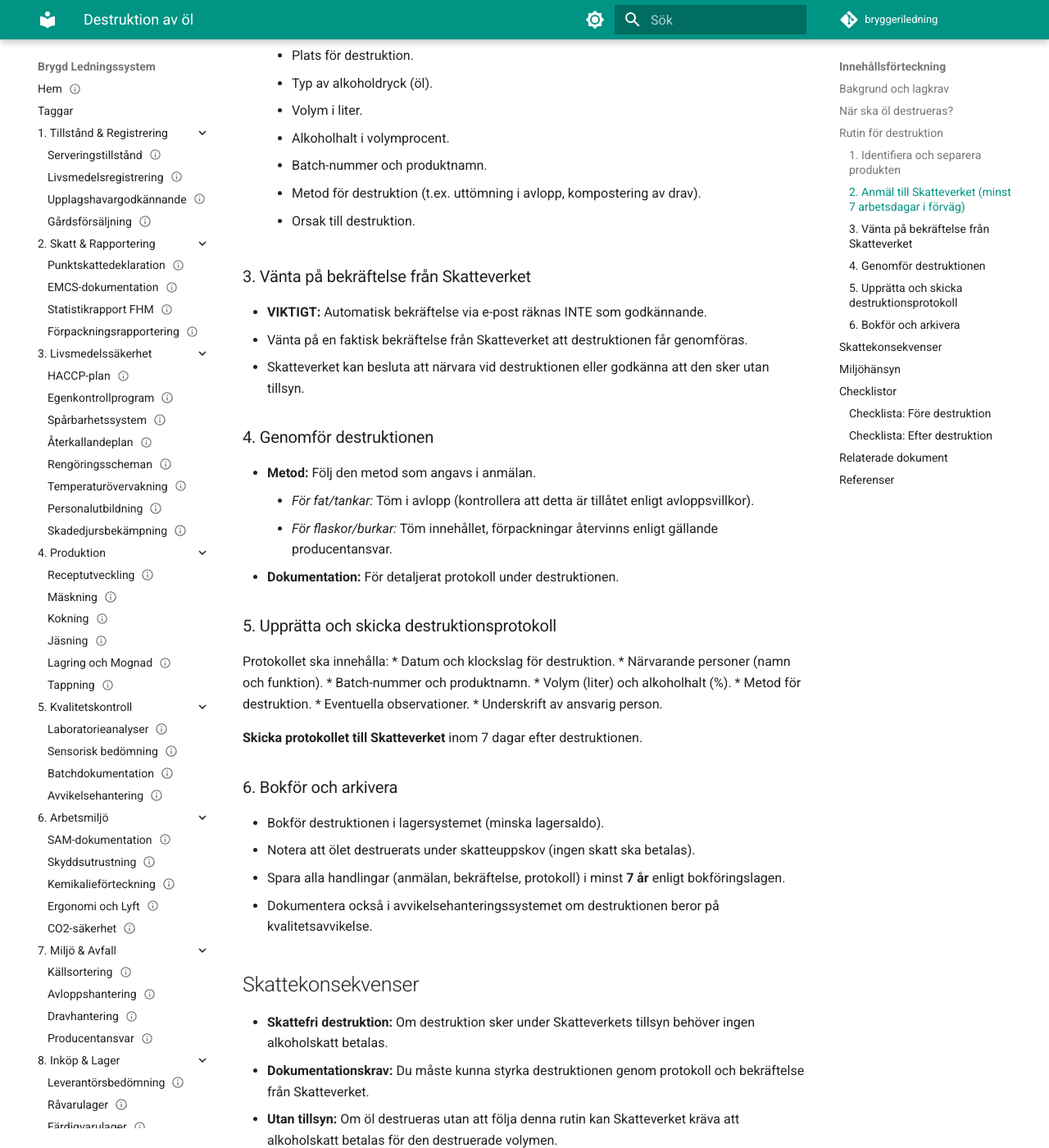
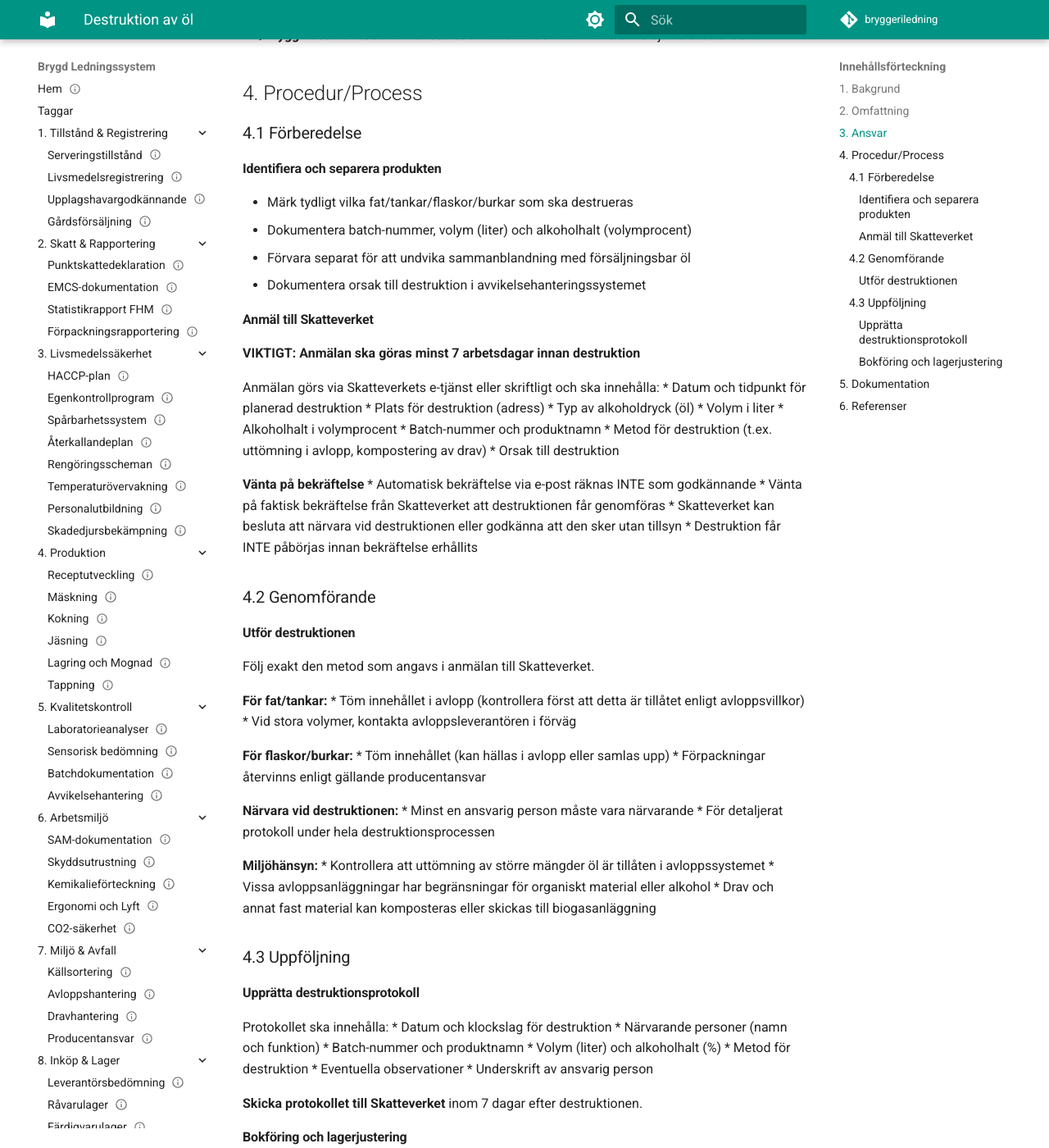
Before and after one commit to ollecwes/bryggeriledning, an MkDocs documentation site: the page built from docs/2_Skatt_och_rapportering/Destruktion_av_öl.md, in a window 1280 px wide and 1400 px high, scrolled down 1154 px. Shown: the whole window at 82% size. Built offline with MkDocs 1.6.1 and Material for MkDocs 9.7.7, drawn with Linux system fonts in a browser that asks for light colours; comment, search, counter and statistics services are not loaded; some of the changed text lies outside the part shown.

Commit message:
feat: recreate beer destruction documentation using brewery-doc-template
Recreated documentation for beer destruction process using the official
brewery-doc-template skill to ensure proper structure and formatting.

Content includes:
- Legal requirements and tax implications per Lag (2022:156)
- Step-by-step process with 7-day advance Skatteverket notification
- Preparation, execution, and follow-up procedures
- Documentation requirements (7-year retention)
- Environmental considerations
- Comprehensive checklists

Structure follows brewery-doc-template standard:
1. Bakgrund (Background)
2. Omfattning (Scope)
3. Ansvar (Responsibilities)
4. Procedur/Process (with subsections)
5. Dokumentation (Documentation)
6. Referenser (References)

References:
- Lag (2022:156) om alkoholskatt
- SKVFS 2022:13
- Skatteverket rättslig vägledning

```diff
--- a/docs/2_Skatt_och_rapportering/Destruktion_av_öl.md
+++ b/docs/2_Skatt_och_rapportering/Destruktion_av_öl.md
@@ -10,91 +10,123 @@ tags:
   - avvikelse
 ---
 
-# Process: Destruktion av öl
+# Destruktion av öl
 
-**Syfte:** Att säkerställa att öl som inte kan säljas destrueras enligt lagkrav och utan att alkoholskatt behöver betalas.
+**Syfte:** Rutin för skattefri destruktion av öl som inte kan säljas, inklusive anmälan till Skatteverket och dokumentationskrav
 
-**Ansvarig:** Ekonomiansvarig i samarbete med Kvalitetsansvarig
+**Ansvarig:** Ekonomiansvarig
 
-## Bakgrund och lagkrav
+## 1. Bakgrund
 
 Öl som destrueras under Skatteverkets tillsyn behöver inte beskattas. Detta gäller för alkoholdrycker som destrueras under skatteuppskovsförfarande enligt lag (2022:156) om alkoholskatt.
 
-**Rättslig grund:** Skatteverkets föreskrifter (SKVFS 2022:13)
+**Rättslig grund:**
+*   Lag (2022:156) om alkoholskatt
+*   Skatteverkets föreskrifter (SKVFS 2022:13)
 
-## När ska öl destrueras?
+För att destruktionen ska vara skattefri måste den ske under Skatteverkets tillsyn enligt fastställd procedur. Om destruktion sker utan att följa denna rutin kan Skatteverket kräva att alkoholskatt betalas för den destruerade volymen.
 
-Öl som inte kan säljas kan destrueras i följande situationer:
-*   **Kvalitetsavvikelser:** Smakfel, infektioner, felaktiga parametrar (alkoholhalt, sötma, syra).
-*   **Tekniska fel:** Läckande flaskor/burkar, dålig karbonering, sediment i slutprodukt.
-*   **Felaktig märkning:** Om etikettering inte går att korrigera och produkten inte får säljas med felaktiga uppgifter.
-*   **Utgången hållbarhet:** Produkter som passerat bäst före-datum och inte längre håller kvalitet.
-*   **Överproduktion:** Om produkten inte kan lagras eller säljas inom rimlig tid.
+## 2. Omfattning
 
-## Rutin för destruktion
+Detta dokument gäller destruktion av öl som inte kan säljas, oavsett orsak. Typiska situationer inkluderar:
 
-### 1. Identifiera och separera produkten
-*   Märk tydligt vilka fat/tankar/flaskor/burkar som ska destrueras.
-*   Dokumentera batch-nummer, volym och alkoholhalt.
-*   Förvara separat för att undvika sammanblandning med försäljningsbar öl.
+*   **Kvalitetsavvikelser:** Smakfel, infektioner, felaktiga parametrar (alkoholhalt, sötma, syra)
+*   **Tekniska fel:** Läckande flaskor/burkar, dålig karbonering, sediment i slutprodukt
+*   **Felaktig märkning:** Om etikettering inte går att korrigera och produkten inte får säljas med felaktiga uppgifter
+*   **Utgången hållbarhet:** Produkter som passerat bäst före-datum och inte längre håller kvalitet
+*   **Överproduktion:** Om produkten inte kan lagras eller säljas inom rimlig tid
 
-### 2. Anmäl till Skatteverket (minst 7 arbetsdagar i förväg)
-*   **Tidsfrist:** Anmälan ska göras minst **7 arbetsdagar** innan destruktion.
-*   **Metod:** Via Skatteverkets e-tjänst eller skriftligt.
-*   **Uppgifter som ska lämnas:**
-    *   Datum och tidpunkt för planerad destruktion.
-    *   Plats för destruktion.
-    *   Typ av alkoholdryck (öl).
-    *   Volym i liter.
-    *   Alkoholhalt i volymprocent.
-    *   Batch-nummer och produktnamn.
-    *   Metod för destruktion (t.ex. uttömning i avlopp, kompostering av drav).
-    *   Orsak till destruktion.
+## 3. Ansvar
 
-### 3. Vänta på bekräftelse från Skatteverket
-*   **VIKTIGT:** Automatisk bekräftelse via e-post räknas INTE som godkännande.
-*   Vänta på en faktisk bekräftelse från Skatteverket att destruktionen får genomföras.
-*   Skatteverket kan besluta att närvara vid destruktionen eller godkänna att den sker utan tillsyn.
+**Ekonomiansvarig:** Ansvarar för kontakt med Skatteverket, anmälan och att säkerställa att destruktion sker enligt lagkrav.
 
-### 4. Genomför destruktionen
-*   **Metod:** Följ den metod som angavs i anmälan.
-    *   *För fat/tankar:* Töm i avlopp (kontrollera att detta är tillåtet enligt avloppsvillkor).
-    *   *För flaskor/burkar:* Töm innehållet, förpackningar återvinns enligt gällande producentansvar.
-*   **Dokumentation:** För detaljerat protokoll under destruktionen.
+**Kvalitetsansvarig:** Identifierar produkter som behöver destrueras, dokumenterar avvikelser och säkerställer att produkter separeras korrekt.
 
-### 5. Upprätta och skicka destruktionsprotokoll
+**VD/Bryggmästaren:** Godkänner beslut om destruktion och närvara vid själva destruktionen.
+
+## 4. Procedur/Process
+
+### 4.1 Förberedelse
+
+#### Identifiera och separera produkten
+*   Märk tydligt vilka fat/tankar/flaskor/burkar som ska destrueras
+*   Dokumentera batch-nummer, volym (liter) och alkoholhalt (volymprocent)
+*   Förvara separat för att undvika sammanblandning med försäljningsbar öl
+*   Dokumentera orsak till destruktion i avvikelsehanteringssystemet
+
+#### Anmäl till Skatteverket
+**VIKTIGT: Anmälan ska göras minst 7 arbetsdagar innan destruktion**
+
+Anmälan görs via Skatteverkets e-tjänst eller skriftligt och ska innehålla:
+*   Datum och tidpunkt för planerad destruktion
+*   Plats för destruktion (adress)
+*   Typ av alkoholdryck (öl)
+*   Volym i liter
+*   Alkoholhalt i volymprocent
+*   Batch-nummer och produktnamn
+*   Metod för destruktion (t.ex. uttömning i avlopp, kompostering av drav)
+*   Orsak till destruktion
+
+**Vänta på bekräftelse**
+*   Automatisk bekräftelse via e-post räknas INTE som godkännande
+*   Vänta på faktisk bekräftelse från Skatteverket att destruktionen får genomföras
+*   Skatteverket kan besluta att närvara vid destruktionen eller godkänna att den sker utan tillsyn
+*   Destruktion får INTE påbörjas innan bekräftelse erhållits
+
+### 4.2 Genomförande
+
+#### Utför destruktionen
+Följ exakt den metod som angavs i anmälan till Skatteverket.
+
+**För fat/tankar:**
+*   Töm innehållet i avlopp (kontrollera först att detta är tillåtet enligt avloppsvillkor)
+*   Vid stora volymer, kontakta avloppsleverantören i förväg
+
+**För flaskor/burkar:**
+*   Töm innehållet (kan hällas i avlopp eller samlas upp)
+*   Förpackningar återvinns enligt gällande producentansvar
+
+**Närvara vid destruktionen:**
+*   Minst en ansvarig person måste vara närvarande
+*   För detaljerat protokoll under hela destruktionsprocessen
+
+**Miljöhänsyn:**
+*   Kontrollera att uttömning av större mängder öl är tillåten i avloppssystemet
+*   Vissa avloppsanläggningar har begränsningar för organiskt material eller alkohol
+*   Drav och annat fast material kan komposteras eller skickas till biogasanläggning
+
+### 4.3 Uppföljning
+
+#### Upprätta destruktionsprotokoll
 Protokollet ska innehålla:
-*   Datum och klockslag för destruktion.
-*   Närvarande personer (namn och funktion).
-*   Batch-nummer och produktnamn.
-*   Volym (liter) och alkoholhalt (%).
-*   Metod för destruktion.
-*   Eventuella observationer.
-*   Underskrift av ansvarig person.
+*   Datum och klockslag för destruktion
+*   Närvarande personer (namn och funktion)
+*   Batch-nummer och produktnamn
+*   Volym (liter) och alkoholhalt (%)
+*   Metod för destruktion
+*   Eventuella observationer
+*   Underskrift av ansvarig person
 
 **Skicka protokollet till Skatteverket** inom 7 dagar efter destruktionen.
 
-### 6. Bokför och arkivera
-*   Bokför destruktionen i lagersystemet (minska lagersaldo).
-*   Notera att ölet destruerats under skatteuppskov (ingen skatt ska betalas).
-*   Spara alla handlingar (anmälan, bekräftelse, protokoll) i minst **7 år** enligt bokföringslagen.
-*   Dokumentera också i avvikelsehanteringssystemet om destruktionen beror på kvalitetsavvikelse.
+#### Bokföring och lagerjustering
+*   Bokför destruktionen i lagersystemet (minska lagersaldo)
+*   Notera att ölet destruerats under skatteuppskov (ingen skatt ska betalas)
+*   Uppdatera avvikelsehanteringssystemet om destruktionen beror på kvalitetsavvikelse
 
-## Skattekonsekvenser
+## 5. Dokumentation
 
-*   **Skattefri destruktion:** Om destruktion sker under Skatteverkets tillsyn behöver ingen alkoholskatt betalas.
-*   **Dokumentationskrav:** Du måste kunna styrka destruktionen genom protokoll och bekräftelse från Skatteverket.
-*   **Utan tillsyn:** Om öl destrueras utan att följa denna rutin kan Skatteverket kräva att alkoholskatt betalas för den destruerade volymen.
+Följande dokument ska upprättas och sparas i **minst 7 år** enligt bokföringslagen:
 
-## Miljöhänsyn
+1. **Anmälan till Skatteverket** (kopia)
+2. **Bekräftelse från Skatteverket**
+3. **Destruktionsprotokoll** (original och kopia skickad till Skatteverket)
+4. **Lagerjusteringar** (från lagersystem)
+5. **Avvikelserapport** (om relevant)
 
-*   **Avloppshantering:** Kontrollera med din avloppsleverantör att uttömning av större mängder öl är tillåten. Vissa avloppsanläggningar har begränsningar för organiskt material eller alkohol.
-*   **Drav och annat fast material:** Kan komposteras eller skickas till biogasanläggning om det inte är kontaminerat.
-*   **Förpackningar:** Återvinn enligt gällande producentansvar (se Producentansvar.md).
+**Arkivering:** Alla handlingar arkiveras i mappen "Skatteärenden/Destruktion" med årtal och batch-nummer som referens.
 
-## Checklistor
-
-### Checklista: Före destruktion
+**Checklista före destruktion:**
 - [ ] Produkten är tydligt identifierad och separerad
 - [ ] Batch-nummer, volym och alkoholhalt dokumenterad
 - [ ] Anmälan skickad till Skatteverket (minst 7 arbetsdagar i förväg)
@@ -102,19 +134,27 @@ Protokollet ska innehålla:
 - [ ] Destruktionsmetod förberedd
 - [ ] Protokollmall redo
 
-### Checklista: Efter destruktion
+**Checklista efter destruktion:**
 - [ ] Destruktionsprotokoll upprättat och undertecknat
 - [ ] Protokoll skickat till Skatteverket
 - [ ] Lagersaldo uppdaterat i system
 - [ ] Handlingar arkiverade (7 år)
 - [ ] Avvikelsehantering uppdaterad (om relevant)
 
-## Relaterade dokument
+## 6. Referenser
+
+**Lagstiftning:**
+*   Lag (2022:156) om alkoholskatt
+*   Skatteverkets föreskrifter (SKVFS 2022:13)
+*   [Skatteverket: Undantag från skatteplikt – vissa alkoholvaror](https://www4.skatteverket.se/rattsligvagledning/edition/2025.2/322010.html)
+
+**Relaterade dokument:**
 *   [Punktskattedeklaration](Punktskattedeklaration.md) - Information om alkoholskatt
 *   [Avvikelsehantering](/docs/5_Kvalitetskontroll/Avvikelsehantering.md) - Hantering av kvalitetsavvikelser
 *   [Producentansvar](/docs/7_Miljö_och_avfall/Producentansvar.md) - Återvinning av förpackningar
+*   [Avloppshantering](/docs/7_Miljö_och_avfall/Avloppshantering.md) - Riktlinjer för avlopp
 
-## Referenser
-*   Lag (2022:156) om alkoholskatt
-*   Skatteverkets föreskrifter (SKVFS 2022:13)
-*   [Skatteverket: Undantag från skatteplikt – vissa alkoholvaror](https://www4.skatteverket.se/rattsligvagledning/edition/2025.2/322010.html)
+---
+
+**Senast uppdaterad:** 2025-12-10
+**Version:** 1.0
```
Also changed, not shown: other parts of docs/2_Skatt_och_rapportering/Destruktion_av_öl.md (+2 -2 lines).
